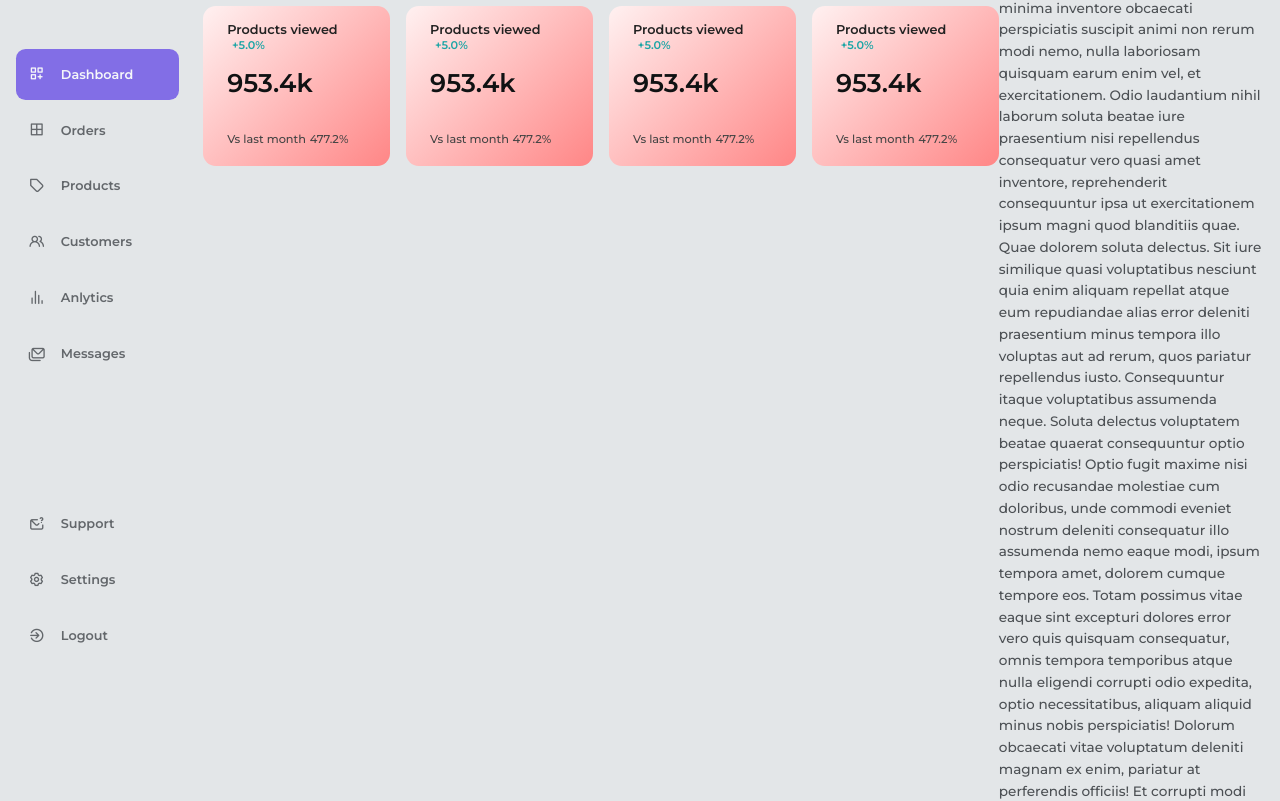
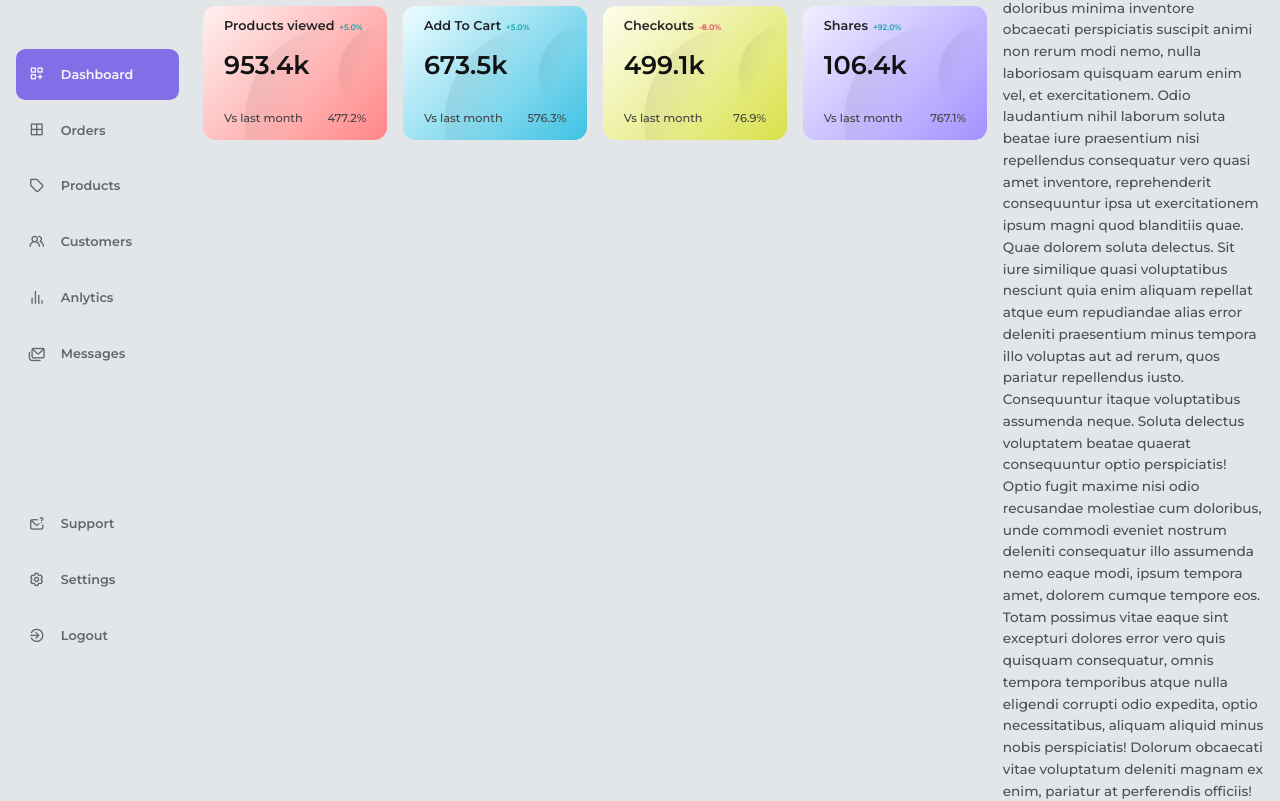
Before and after one commit to MccGrey/testx, a plain HTML site: page index.html in a window 1280 px wide. Shown: the part 131-932 px from the top of the page. Drawn offline with nearby package versions, Linux system fonts and the light colour scheme.

Commit message:
add content to card and style

```diff
--- a/index.html
+++ b/index.html
@@ -94,7 +94,7 @@
                 <h1>Overview</h1>
                 <main class="cards">
                     <article class="card">
-                        <h5>Products viewed <span class="success">+5.0%</span></h5>
+                        <h5>Products viewed<span class="success">+5.0%</span></h5>
                         <h2>953.4k</h2>
                         <div>
                             <small>Vs last month</small>
@@ -102,27 +102,27 @@
                         </div>
                     </article>
                     <article class="card">
-                        <h5>Products viewed <span class="success">+5.0%</span></h5>
-                        <h2>953.4k</h2>
+                        <h5>Add To Cart<span class="success">+5.0%</span></h5>
+                        <h2>673.5k</h2>
                         <div>
                             <small>Vs last month</small>
-                            <small>477.2%</small>
+                            <small>576.3%</small>
                         </div>
                     </article>
                     <article class="card">
-                        <h5>Products viewed <span class="success">+5.0%</span></h5>
-                        <h2>953.4k</h2>
+                        <h5>Checkouts<span class="danger">-8.0%</span></h5>
+                        <h2>499.1k</h2>
                         <div>
                             <small>Vs last month</small>
-                            <small>477.2%</small>
+                            <small>76.9%</small>
                         </div>
                     </article>
                     <article class="card">
-                        <h5>Products viewed <span class="success">+5.0%</span></h5>
-                        <h2>953.4k</h2>
+                        <h5>Shares<span class="success">+92.0%</span></h5>
+                        <h2>106.4k</h2>
                         <div>
                             <small>Vs last month</small>
-                            <small>477.2%</small>
+                            <small>767.1%</small>
                         </div>
                     </article>
                 </main>
--- a/style.css
+++ b/style.css
@@ -234,6 +234,7 @@ main {
 .main__wrapper{
     display: grid;
     grid-template-columns: 3fr 1fr;
+    gap: 1rem;
 }
 
 h1 {
@@ -250,7 +251,7 @@ h1 {
 
 .card {
     background: linear-gradient(135deg, #fff1f1, #ff8686);
-    padding: 1rem 1.5rem;
+    padding: .8rem 1.3rem;
     border-radius: var(--radius-2);
     color: #444;
     position: relative;
@@ -259,13 +260,54 @@ h1 {
     cursor: default;
 }
 
+.card::before {
+    content:"";
+    display: block;
+    position: absolute;
+    right: -25%;
+    top: 15%;
+    height: 140%;
+    aspect-ratio: 1/1;
+    background: linear-gradient(115deg, black, rgba(255, 255, 255, 0), transparent, transparent);
+    border-radius: 50%;
+    opacity: 0.1;
+}
+.card::after {
+    content:"";
+    display: block;
+    position: absolute;
+    right: -25%;
+    top: 15%;
+    height: 70%;
+    aspect-ratio: 1/1;
+    background: linear-gradient(115deg, black, rgba(255, 255, 255, 0), transparent, transparent);
+    border-radius: 50%;
+    opacity: 0.1;
+}
+
+.card:nth-child(2) {
+    background: linear-gradient(135deg, #eefcff, #3ec2e3);
+}
+.card:nth-child(3) {
+    background: linear-gradient(135deg, #fefeee, #d9e14a);
+}
+.card:nth-child(4) {
+    background: linear-gradient(135deg, #f2efff, #a391ff);
+}
+
+.card:hover {
+    transform: translateY(-0.5rem);
+    box-shadow: 0 1rem 1rem var(--color-gray-100);
+}
+
 .card h5 {
     color: #222;
+    font-size: .8rem;
 }
 
 .card h5 span {
     margin-left: .3rem;
-    font-size: .7rem;
+    font-size: .5rem;
 }
 
 .card h2 {
@@ -273,7 +315,11 @@ h1 {
     color: #101213;
 }
 
-
+.card div {
+    display: flex;
+    justify-content: space-between;
+    align-items: center;
+}
 
 
 
```
